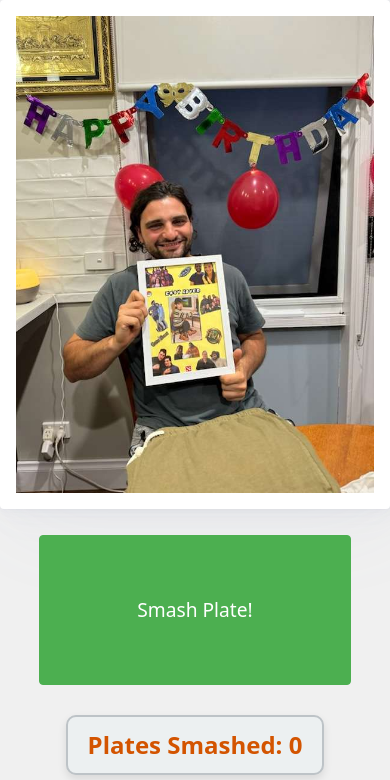
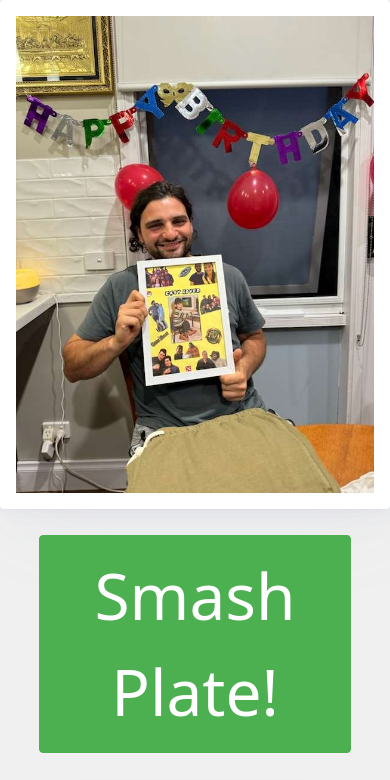
Before and after one commit to adamja/angelo-birthday-soundboard, a plain HTML site: page index.html in a window 390 px wide. Shown: the top 780 px of the page. Drawn offline with Linux system fonts and the light colour scheme.

Commit message:
Update button font size for mobile devices

```diff
--- a/css/style.css
+++ b/css/style.css
@@ -79,7 +79,7 @@ button {
         width: 80%; /* Make buttons full width */
         min-height: 150px;
         /* padding: 15px 20px; */
-        font-size: 1.2em;
+        font-size: 4em;
         margin: 0 auto;
     }
 
```
